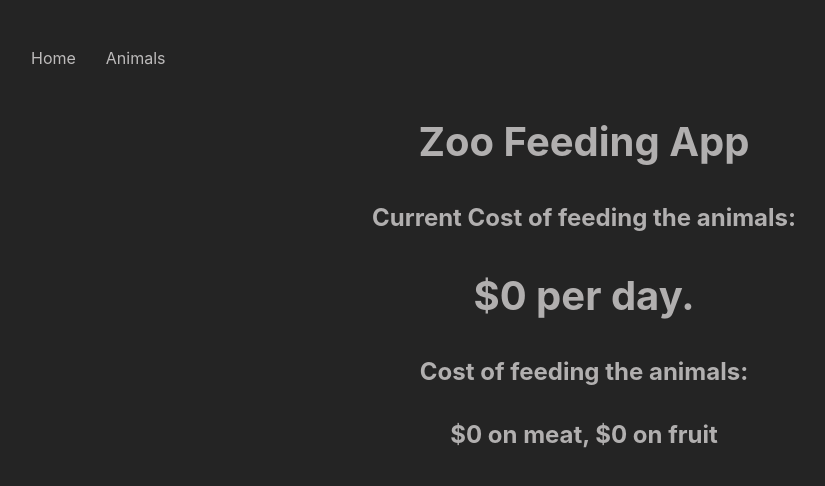
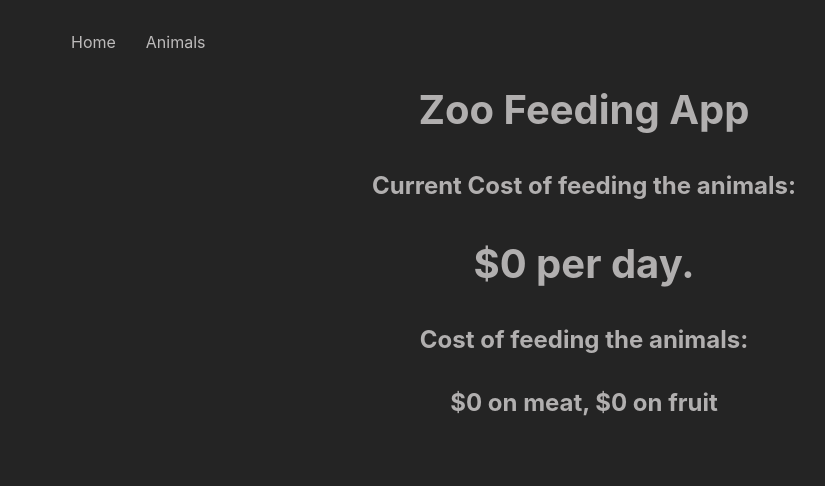
Before and after one commit to ThePinkBear/ZooSPACodeAssignment, a React (Vite) app in the folder ZooFrontend/: page / in a window 1280 px wide. Shown: the top 486 px of the page, without its empty margins (56-881 px from the left). Built offline with nearby package versions, Linux system fonts and the light colour scheme; no server answers.

Commit message:
Add popout for navbar mobile

```diff
--- a/ZooFrontend/src/Navbar.css
+++ b/ZooFrontend/src/Navbar.css
@@ -1,29 +1,56 @@
 nav {
+  position: relative;
   display: flex;
 }
 .hamburger {
   display: block;
+  font-size: 1.5rem;
+}
+.menu {
+  display: none;
+  position: absolute;
+  top: 100%;
+  left: 0;
+  width: fit-content;
+  border-style: solid;
+  border-width: 1px;
+  border-color : #060606;
+  border-radius: 25%;
+  background-color: #242424;
+  box-shadow: 0 8px 16px rgba(0,0,0,0.2);
+  z-index: 1000;
+}
+.menu.open {
+  display: block;
 }
 .nav-links {
-  display: none;
-  flex-direction: column;
-  width: 100%;
-  text-align: center;
+  list-style-type: none;
+  margin: 0;
+  padding: 0;
 }
-.nav-links.open {
-  display: flex;
-  list-style: none;
-  padding-left: 0;
+.nav-links li {
+  padding: 10px 20px; /* Adjust padding as needed for better spacing */
 }
 .nav-links a {
   text-decoration: none;
-  color: rgb(189, 187, 187);
-}
-.nav-links li {
-  padding: 15px 0;
+  color: rgb(171, 169, 169); /* Adjust link color as needed */
 }
 
 @media (min-width: 768px) {
+  .menu {
+    display: flex;
+    position: relative;
+    top: 0;
+    left: 5rem;
+    width: auto;
+    border-style: none;
+    border-width: 0px;
+    border-color : #060606;
+    border-radius: 0%;
+    background-color: #242424;
+    box-shadow: none;
+    z-index: 0;
+  }
   nav {
     display: flex;
     justify-content: space-between;
--- a/ZooFrontend/src/Navbar.jsx
+++ b/ZooFrontend/src/Navbar.jsx
@@ -13,10 +13,12 @@ const Navbar = () => {
         <div className="hamburger" onClick={toggle}>
           &#9776;
         </div>
-        <ul className={`nav-links ${isOpen ? 'open' : ''}`}>
-          <li><Link to="/" onClick={() => setIsOpen(false)}>Home</Link></li>
-          <li><Link to="/animals" onClick={() => setIsOpen(false)}>Animals</Link></li>
-        </ul>
+        <section className={`menu ${isOpen ? 'open' : ''}`}>
+          <ul className={`nav-links`}>
+            <li><Link to="/" onClick={() => setIsOpen(false)}>Home</Link></li>
+            <li><Link to="/animals" onClick={() => setIsOpen(false)}>Animals</Link></li>
+          </ul>
+        </section>
       </nav>
     </header>
   );
```
